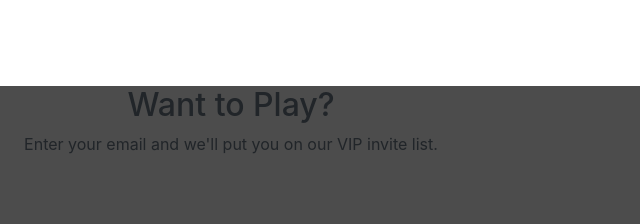
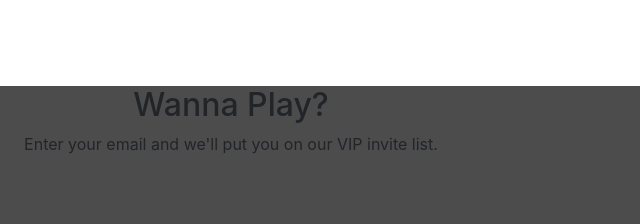
Before and after one commit to rayning0/www, a plain HTML site: page index.html in a window 1280 px wide. Shown: the part 500-724 px from the top of the page, 409-1049 px from the left. Drawn offline with nearby package versions, Linux system fonts and the light colour scheme.

Commit message:
Change in copy

```diff
--- a/index.html
+++ b/index.html
@@ -60,7 +60,7 @@ border: 1px solid #f00;
                 <div class="container">
                     <div class="row">
                         <div class="col-md-12 text-center">
-                            <h2 class="text-inverse">Want to Play?</h2>
+                            <h2 class="text-inverse">Wanna Play?</h2>
                             <p class="text-inverse">Enter your email and we'll put you on our VIP invite list.</p>
                         </div>
                     </div>
```
